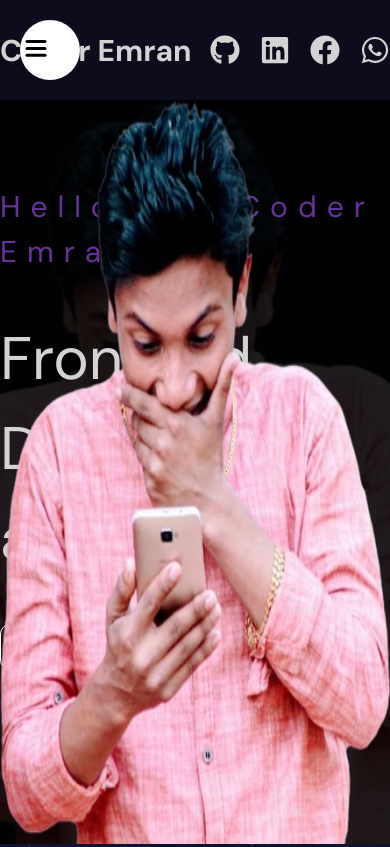
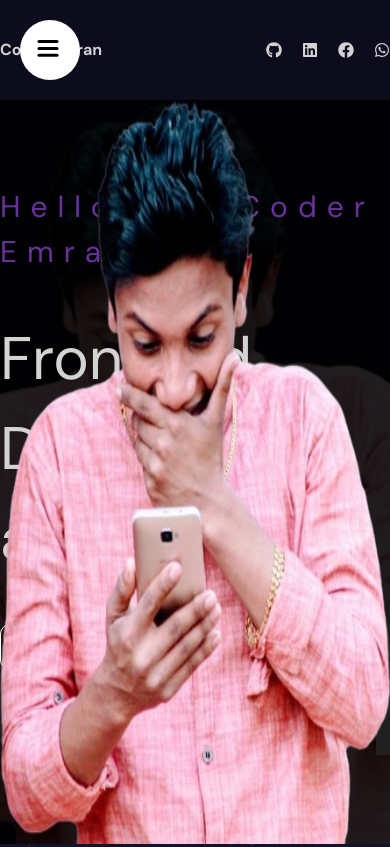
Before and after one commit to coderemran6910/coderemran-portfolio-2, a React (Vite) app: page / in a window 390 px wide. Shown: the top 847 px of the page. Built offline with nearby package versions, Linux system fonts and the light colour scheme.

Commit message:
navbar responsive code added

```diff
--- a/src/components/banner/Banner.jsx
+++ b/src/components/banner/Banner.jsx
@@ -44,7 +44,7 @@ const Banner = () => {
            <div className="wrapper">
            <motion.div className="textContainer w-full md:w-1/2 m-0 md:m-10" variants={textVariants} initial="initial" animate="animate">
                 <motion.h2 variants={textVariants} className=' text-2xl md:text-3xl mt-4 md:mt-0  '>Hello, I'm Coder Emran</motion.h2>
-                <motion.h1 variants={textVariants}>Frontend Developer and Designer</motion.h1>
+                <motion.h1 variants={textVariants} className='text-6xl md:text-5xl xl:text-6xl mt-4 md:mt-0 '>Frontend Developer and Designer</motion.h1>
                 <motion.div variants={textVariants} className="buttons">
                     <motion.button variants={textVariants}>Download Resume</motion.button>
                     <motion.button variants={textVariants}>Contact me</motion.button>
@@ -52,11 +52,11 @@ const Banner = () => {
                 <motion.img className=" m-auto md:m-0 " variants={textVariants} animate="scrollButton" src="/scroll.png" alt="" />
             </motion.div>
            </div>
-           <motion.div className="slidingTextContainer" variants={sliderVariants} initial="initial" animate="animate">
+           <motion.div className="slidingTextContainer text-5xl" variants={sliderVariants} initial="initial" animate="animate">
                 React JS, Next JS, Node JS, HTML, CSS
            </motion.div>
 
-            <div className='imageContainer hidden md:block w-1/3 h-fit   '>
+            <div className='imageContainer hidden md:block w-1/3 md:w-5/12   '>
                 <img src="/banner.png" alt="banner"  />
             </div>
         </div>
--- a/src/components/banner/banner.scss
+++ b/src/components/banner/banner.scss
@@ -60,6 +60,7 @@
             color: #ffffff09;
             width: 50%;
             font-weight: bold;
+            // z-index: 3;
         }
 
         .imageContainer {
@@ -85,6 +86,8 @@
 
         @media screen and (max-width: 640px) {
 
+
+
           .banner{
             height: calc(100vh - 100px);
             overflow: hidden;
@@ -92,6 +95,24 @@
             background-image: url('/banner.png'); /* Make sure this path is correct */
             background-size: cover;
             background-position: center;
+
+
+            .slidingTextContainer {
+
+                position: absolute;
+                font-size: 20vh;
+                bottom: 20px;
+                white-space: nowrap;
+                color: #ffffff;
+                width: 100%;
+                font-weight: bold;
+                // z-index: 2;
+            }
+            .buttons {
+                button{
+                    z-index: 5;
+                }
+            }
           }
 
           .banner::before {
--- a/src/components/nabvar/Navbar.jsx
+++ b/src/components/nabvar/Navbar.jsx
@@ -10,13 +10,14 @@ const Navbar = () => {
       <Sidebar />
       <div className="wrapper">
         <motion.span
+          className=" text-2xl md:text-3xl  ml-28 xl:m-0"
           initial={{ opacity: 0, scale: 0.5 }}
           transition={{ duration: 2 }}
           animate={{ opacity: 1, scale: 1 }}
         >
           Coder Emran
         </motion.span>
-        <div className="social">
+        <div className="social mr-5 md:mr-0">
           <a
             href="https://github.com/coderemran6910"
             target="_blank"
--- a/src/components/nabvar/navbar.scss
+++ b/src/components/nabvar/navbar.scss
@@ -26,7 +26,7 @@
         }
 
         span{
-            font-size: 30px;
+            // font-size: 30px;
             font-weight: bold;
         }
     }
--- a/src/components/sidebar/sidebar.scss
+++ b/src/components/sidebar/sidebar.scss
@@ -40,7 +40,7 @@ height: 50px;
 border-radius: 50%;
 position: fixed;
 top: 25px;
-left: 25px;
+left: 37px;
 background-color: transparent;
 border: none;
 cursor: pointer;
```
